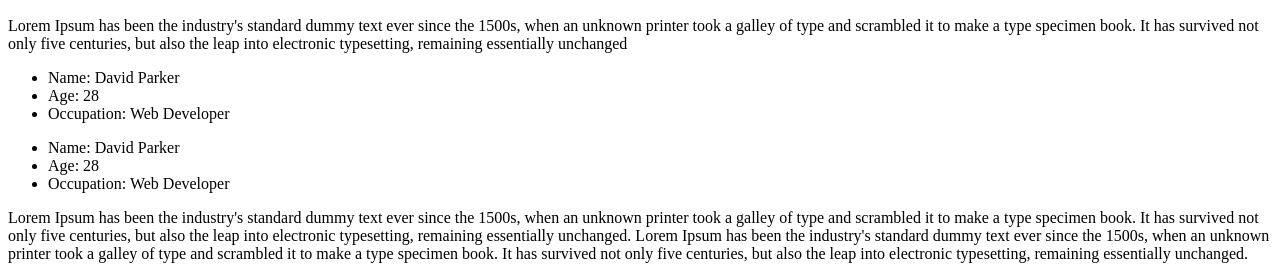
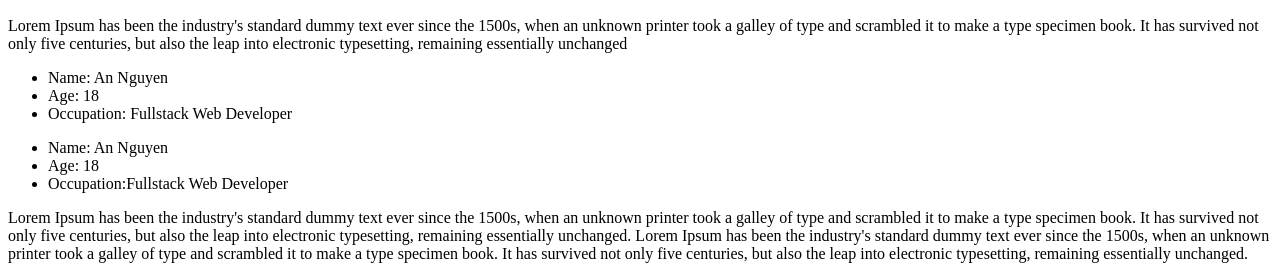
Before and after one commit to LegacyVN/LegacyVN.github.io, a plain HTML site: page profile.html in a window 1280 px wide. Shown: the part 533-812 px from the top of the page. Drawn offline with Linux system fonts and the light colour scheme.

Commit message:
Imformation added

```diff
--- a/profile.html
+++ b/profile.html
@@ -63,16 +63,16 @@
                     <div class="row mt-3">
                         <div class="col-md-6">
                             <ul>
-                                <li>Name: David Parker</li>
-                                <li>Age: 28</li>
-                                <li>Occupation: Web Developer</li>
+                                <li>Name: An Nguyen</li>
+                                <li>Age: 18</li>
+                                <li>Occupation: Fullstack Web Developer</li>
                             </ul>
                         </div>
                         <div class="col-md-6">
                             <ul>
-                                <li>Name: David Parker</li>
-                                <li>Age: 28</li>
-                                <li>Occupation: Web Developer</li>
+                                <li>Name: An Nguyen</li>
+                                <li>Age: 18</li>
+                                <li>Occupation:Fullstack Web Developer</li>
                             </ul>
                         </div>
                     </div>
```
